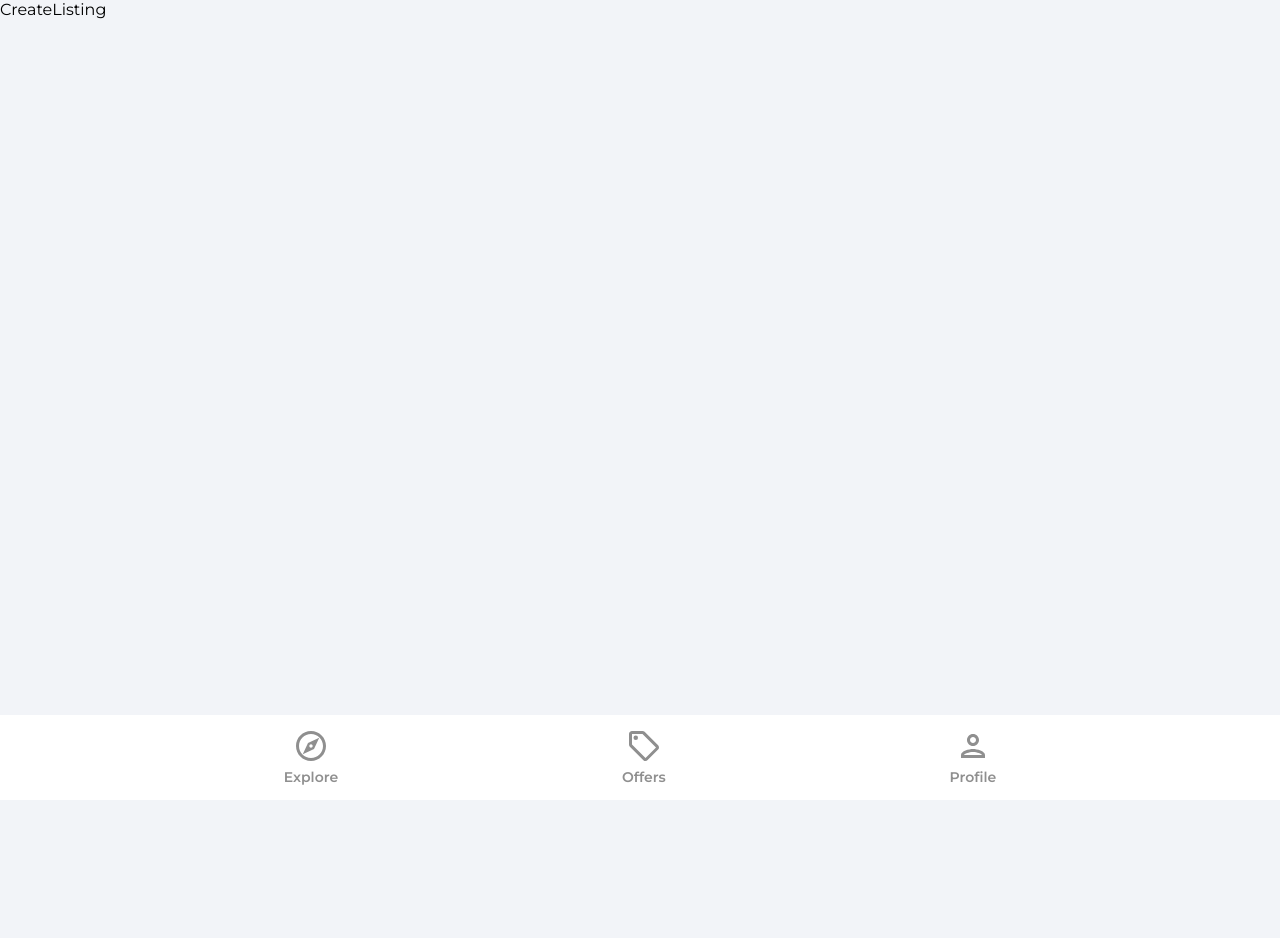
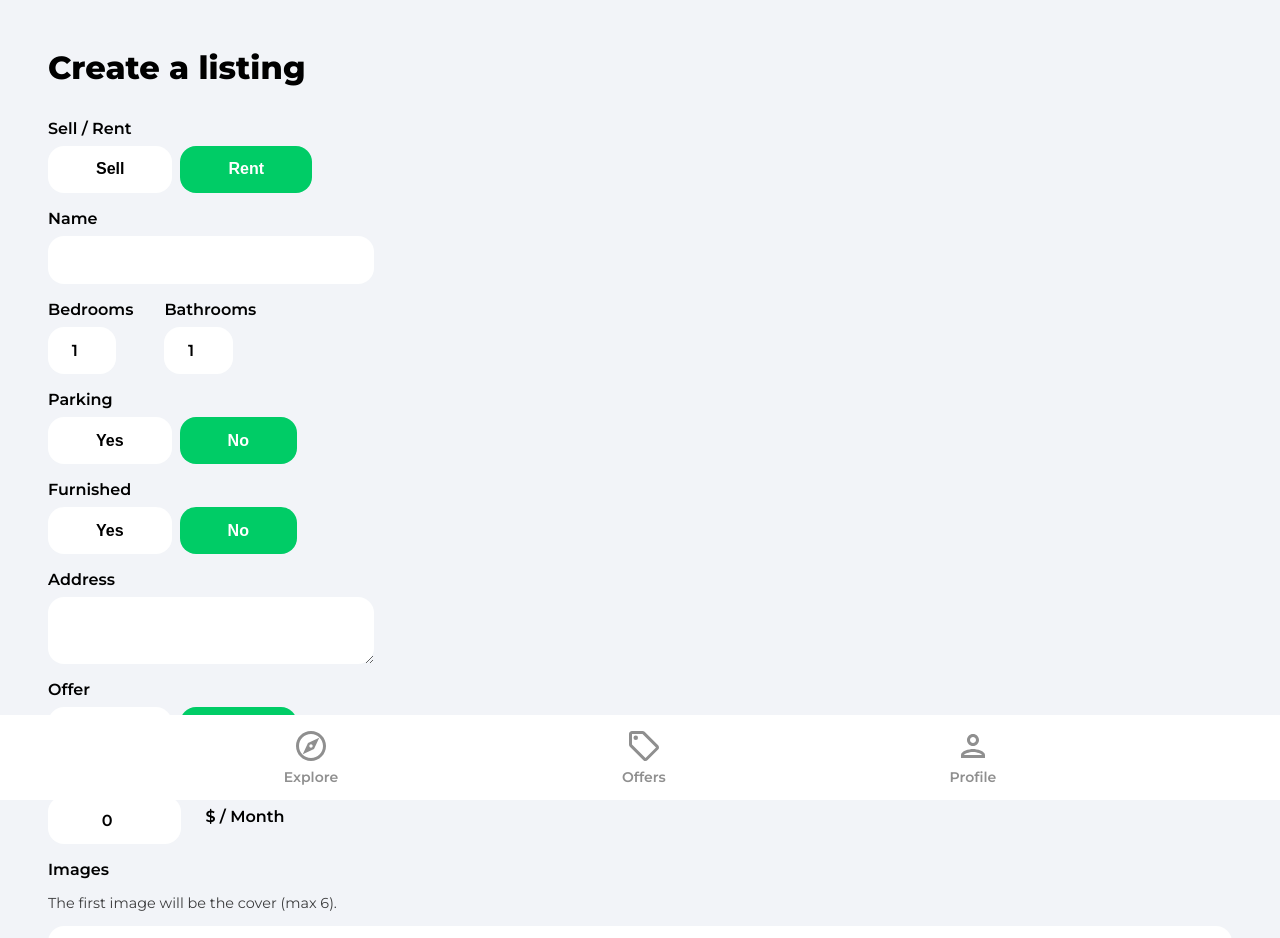
Before and after one commit to MichaelVenturi/House-marketplace, a React (Vite) app: page /create-listing in a window 1280 px wide. Shown: the top 938 px of the page. Before the commit the page ends 800 px from the top, so only its background shows below. Built offline with nearby package versions, Linux system fonts and the light colour scheme; no server answers; sample sign-in values are in the browser's storage.

Commit message:
listing form + geolocation

```diff
--- a/src/pages/CreateListing.tsx
+++ b/src/pages/CreateListing.tsx
@@ -1,25 +1,41 @@
 import { useState, useEffect, useRef } from "react";
-import { IListingSchema } from "../shared/firebaseTypes";
+import { IListingSchema, GeoLocation } from "../shared/firebaseTypes";
 import { auth } from "../firebase.config";
 import { onAuthStateChanged } from "firebase/auth";
 import { useNavigate } from "react-router-dom";
 import Spinner from "../components/Spinner";
+import { toast } from "react-toastify";
 
-const defaultListingData: IListingSchema = {
+interface IFormData {
+  name: string;
+  location: string;
+  offer: boolean;
+  regularPrice: number;
+  discountedPrice: number;
+  images: FileList | null;
+  bathrooms: number;
+  bedrooms: number;
+  furnished: boolean;
+  parking: boolean;
+  lat: number;
+  lng: number;
+  type: string;
+  userRef: string;
+}
+
+const defaultListingData: IFormData = {
   name: "",
   location: "",
   offer: false,
   regularPrice: 0,
-  ImageUrls: [],
-  bathrooms: 0,
-  bedrooms: 0,
+  discountedPrice: 0,
+  images: null,
+  bathrooms: 1,
+  bedrooms: 1,
   furnished: false,
   parking: false,
-  geoLocation: {
-    lat: 0,
-    lng: 0,
-  },
-  timestamp: null,
+  lat: 0,
+  lng: 0,
   type: "rent",
   userRef: "",
 };
@@ -27,7 +43,7 @@ const defaultListingData: IListingSchema = {
 const CreateListing = () => {
   const [geolocationEnabled, setGeolocationEnabled] = useState(true);
   const [loading, setLoading] = useState(false);
-  const [formData, setFormData] = useState<IListingSchema>(defaultListingData);
+  const [formData, setFormData] = useState<IFormData>(defaultListingData);
 
   const navigate = useNavigate();
   const isMounted = useRef(true);
@@ -49,10 +65,289 @@ const CreateListing = () => {
     // eslint-disable-next-line react-hooks/exhaustive-deps
   }, [isMounted]);
 
+  const onMutate = (
+    e: React.MouseEvent<HTMLButtonElement> | React.ChangeEvent<HTMLInputElement | HTMLTextAreaElement>
+  ) => {
+    const target = e.currentTarget; // this will always be the button/input/textarea that triggered the function is attached to
+    const { id, value } = target;
+    let bool = null;
+    // buttons: true/false (incase someone enters a different text field as "true" or "false")
+    if (target instanceof HTMLButtonElement) {
+      if (value === "true") bool = true;
+      if (value === "false") bool = false;
+    }
+
+    // files
+    if (target instanceof HTMLInputElement && target.type === "file" && target.files) {
+      setFormData((prevState) => ({
+        ...prevState,
+        images: target.files!,
+      }));
+    }
+    // text bools numbers
+    if (target.type !== "file") {
+      setFormData((prevState) => ({
+        ...prevState,
+        [id]: bool ?? (target.type === "number" ? Number(value) : value),
+      }));
+    }
+  };
+
+  const onSubmit = async (e: React.FormEvent<HTMLFormElement>) => {
+    e.preventDefault();
+    setLoading(true);
+    if (formData.discountedPrice >= formData.regularPrice) {
+      setLoading(false);
+      toast.error("Discounted price needs to be less than base price");
+      return;
+    }
+    if (!formData.images || formData.images.length > 6) {
+      setLoading(false);
+      toast.error("Max 6 images");
+      return;
+    }
+
+    const geolocation: GeoLocation = { lat: formData.lat, lng: formData.lng };
+    let location = formData.location;
+    if (geolocationEnabled) {
+      const response = await fetch(
+        `https://maps.googleapis.com/maps/api/geocode/json?address=${formData.location}&key=${
+          import.meta.env.VITE_GEO_API_KEY
+        }`
+      );
+      const data = await response.json();
+      geolocation.lat = data.results[0]?.geometry.location.lat ?? 0;
+      geolocation.lng = data.results[0]?.geometry.location.lng ?? 0;
+      location = data.status === "ZERO_RESULTS" ? undefined : data.results[0]?.formatted_address;
+
+      if (location === undefined || location.includes("undefined")) {
+        setLoading(false);
+        toast.error("Please enter a correct address");
+        return;
+      }
+    }
+    console.log(geolocation);
+    setLoading(false);
+  };
+
   if (loading) {
     return <Spinner />;
   }
 
-  return <div>CreateListing</div>;
+  return (
+    <div className="profile">
+      <header>
+        <p className="pageHeader">Create a listing</p>
+        <main>
+          <form onSubmit={onSubmit}>
+            {/* listing type */}
+            <label className="formLabel">Sell / Rent</label>
+            <div className="formButtons">
+              <button
+                type="button"
+                id="type"
+                value="sale"
+                className={`formButton${formData.type === "sale" ? "Active" : ""}`}
+                onClick={onMutate}>
+                Sell
+              </button>
+              <button
+                type="button"
+                id="type"
+                value="rent"
+                className={`formButton${formData.type === "rent" ? "Active" : ""}`}
+                onClick={onMutate}>
+                Rent
+              </button>
+            </div>
+            {/* name */}
+            <label className="formLabel">Name</label>
+            <input
+              type="text"
+              id="name"
+              value={formData.name}
+              className="formInputName"
+              maxLength={32}
+              minLength={10}
+              onChange={onMutate}
+              required
+            />
+            {/* bed/bath */}
+            <div className="formRooms flex">
+              <div>
+                <label className="formLabel">Bedrooms</label>
+                <input
+                  type="number"
+                  id="bedrooms"
+                  value={formData.bedrooms}
+                  className="formInputSmall"
+                  min={1}
+                  max={50}
+                  onChange={onMutate}
+                  required
+                />
+              </div>
+              <div>
+                <label className="formLabel">Bathrooms</label>
+                <input
+                  type="number"
+                  id="bathrooms"
+                  value={formData.bathrooms}
+                  className="formInputSmall"
+                  min={1}
+                  max={50}
+                  onChange={onMutate}
+                  required
+                />
+              </div>
+            </div>
+            {/* parking */}
+            <label className="formLabel">Parking</label>
+            <div className="formButtons">
+              <button
+                type="button"
+                id="parking"
+                className={`formButton${formData.parking ? "Active" : ""}`}
+                value="true"
+                onClick={onMutate}>
+                Yes
+              </button>
+              <button
+                type="button"
+                id="parking"
+                className={`formButton${!formData.parking ? "Active" : ""}`}
+                value="false"
+                onClick={onMutate}>
+                No
+              </button>
+            </div>
+            {/* furnished */}
+            <label className="formLabel">Furnished</label>
+            <div className="formButtons">
+              <button
+                type="button"
+                id="furnished"
+                className={`formButton${formData.furnished ? "Active" : ""}`}
+                value="true"
+                onClick={onMutate}>
+                Yes
+              </button>
+              <button
+                type="button"
+                id="furnished"
+                className={`formButton${!formData.furnished ? "Active" : ""}`}
+                value="false"
+                onClick={onMutate}>
+                No
+              </button>
+            </div>
+            <label className="formLabel">Address</label>
+            <textarea
+              className="formInputAddress"
+              id="location"
+              value={formData.location}
+              onChange={onMutate}
+              required
+            />
+            {/* manual lat/long */}
+            {!geolocationEnabled && (
+              <div className="formLatLng flex">
+                <div>
+                  <label className="formLabel">Latitude</label>
+                  <input
+                    type="number"
+                    id="lat"
+                    className="formInputSmall"
+                    value={formData.lat}
+                    onChange={onMutate}
+                    required
+                  />
+                </div>
+                <div>
+                  <label className="formLabel">Longitude</label>
+                  <input
+                    type="number"
+                    id="lng"
+                    className="formInputSmall"
+                    value={formData.lng}
+                    onChange={onMutate}
+                    required
+                  />
+                </div>
+              </div>
+            )}
+
+            {/* offer */}
+            <label className="formLabel">Offer</label>
+            <div className="formButtons">
+              <button
+                type="button"
+                id="offer"
+                className={`formButton${formData.offer ? "Active" : ""}`}
+                value="true"
+                onClick={onMutate}>
+                Yes
+              </button>
+              <button
+                type="button"
+                id="offer"
+                className={`formButton${!formData.offer ? "Active" : ""}`}
+                value="false"
+                onClick={onMutate}>
+                No
+              </button>
+            </div>
+            <label className="formLabel">Regular Price</label>
+            <div className="formPriceDiv">
+              <input
+                type="number"
+                id="regularPrice"
+                className="formInputSmall"
+                value={formData.regularPrice}
+                onChange={onMutate}
+                min={50}
+                max={750000000}
+                required
+              />
+              {formData.type === "rent" && <p className="formPriceText">$ / Month</p>}
+            </div>
+
+            {formData.offer && (
+              <>
+                <label className="formLabel">Discounted Price</label>
+                <input
+                  type="number"
+                  id="discountedPrice"
+                  className="formInputSmall"
+                  value={formData.discountedPrice}
+                  onChange={onMutate}
+                  min={50}
+                  max={750000000}
+                  required={formData.offer}
+                />
+              </>
+            )}
+
+            <label className="formLabel">Images</label>
+            <p className="imagesInfo">The first image will be the cover (max 6).</p>
+            <input
+              className="formInputFile"
+              type="file"
+              name=""
+              id="images"
+              onChange={onMutate}
+              max={6}
+              accept=".jpg,.png,.jpeg"
+              multiple
+              required
+            />
+            <button className="primaryButton createListingButton" type="submit">
+              Create Listing
+            </button>
+          </form>
+        </main>
+      </header>
+    </div>
+  );
 };
 export default CreateListing;
--- a/src/shared/firebaseTypes.ts
+++ b/src/shared/firebaseTypes.ts
@@ -6,7 +6,7 @@ export interface IFirebaseUser {
   timestamp: Timestamp;
 }
 
-type GeoLocation = {
+export type GeoLocation = {
   lat: number;
   lng: number;
 };
```
Also changed, not shown: 1 other file (tests, documents, lock files or other folders).
